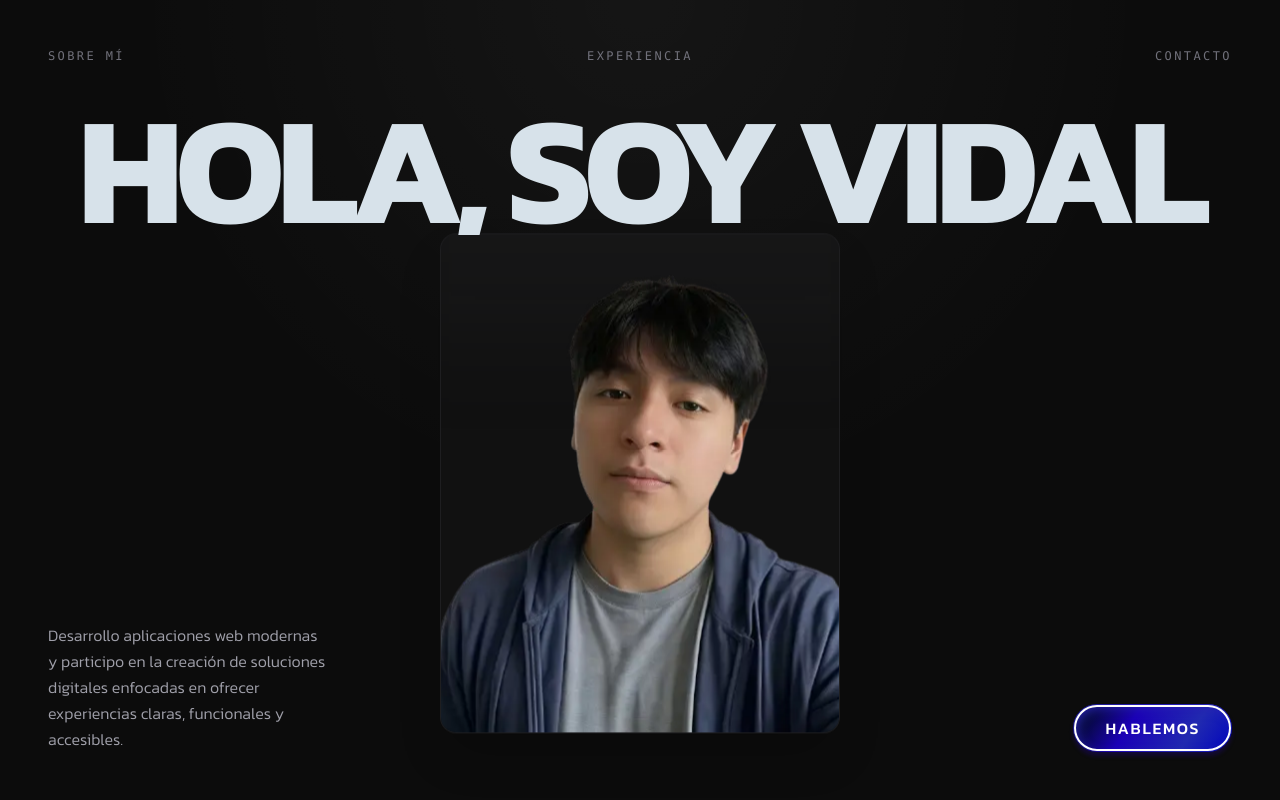
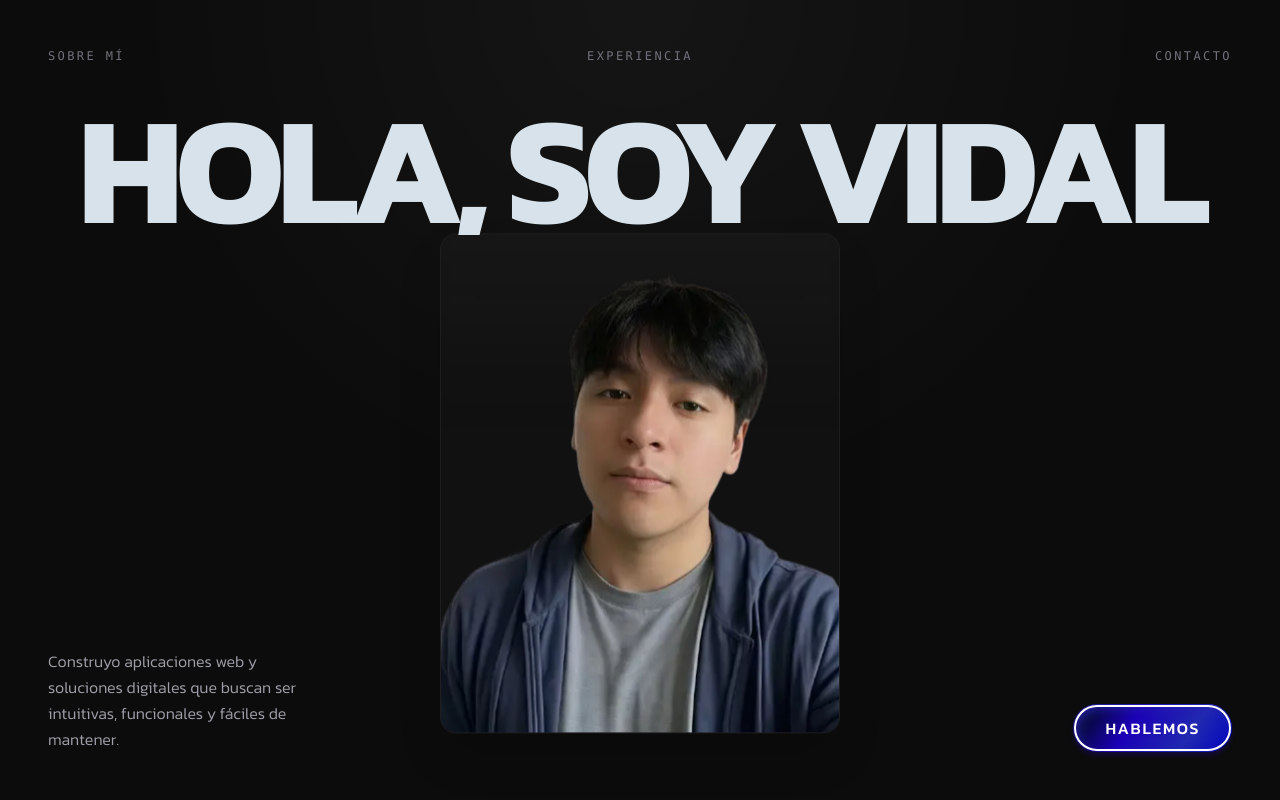
Before and after one commit to VaCris/portfolio, a Next.js app: page / in a window 1280 px wide. Shown: the top 800 px of the page. Built offline with nearby package versions, Linux system fonts and the light colour scheme; no server answers.

Commit message:
feat: update profile details for accuracy and clarity

```diff
--- a/data/portfolio.ts
+++ b/data/portfolio.ts
@@ -7,15 +7,15 @@ export const navLinks = [
 export const profile = {
   name: "Bryan Alexander Vidal Crispin",
   shortName: "Bryan Vidal",
-  role: "Desarrollador de Software",
+  role: "Desarrollador Web y de Software",
   location: "Lima, Perú",
-  email: "antoniovidal2031@gmail.com",
+  email: "bryan.vidal@studios-tkoh.online",
   github: "https://github.com/VaCris",
   image: "/perfil.webp",
   linkedin: "https://www.linkedin.com/in/bryan-alexander-vidal-crispin-110410301",
-  formspreeEndpoint: "https://formspree.io/f/mpqelabr",
+  formspreeEndpoint: process.env.NEXT_PUBLIC_FORMSPREE_ENDPOINT,
   intro:
-    "Desarrollo aplicaciones web modernas y participo en la creación de soluciones digitales enfocadas en ofrecer experiencias claras, funcionales y accesibles.",
+    "Construyo aplicaciones web y soluciones digitales que buscan ser intuitivas, funcionales y fáciles de mantener.",
   summary:
     "Soy desarrollador de software y me gusta crear aplicaciones web que sean útiles, intuitivas y bien estructuradas. Disfruto aprender nuevas tecnologías, resolver problemas y mejorar continuamente mis habilidades tanto en frontend como en backend.",
 };
```
